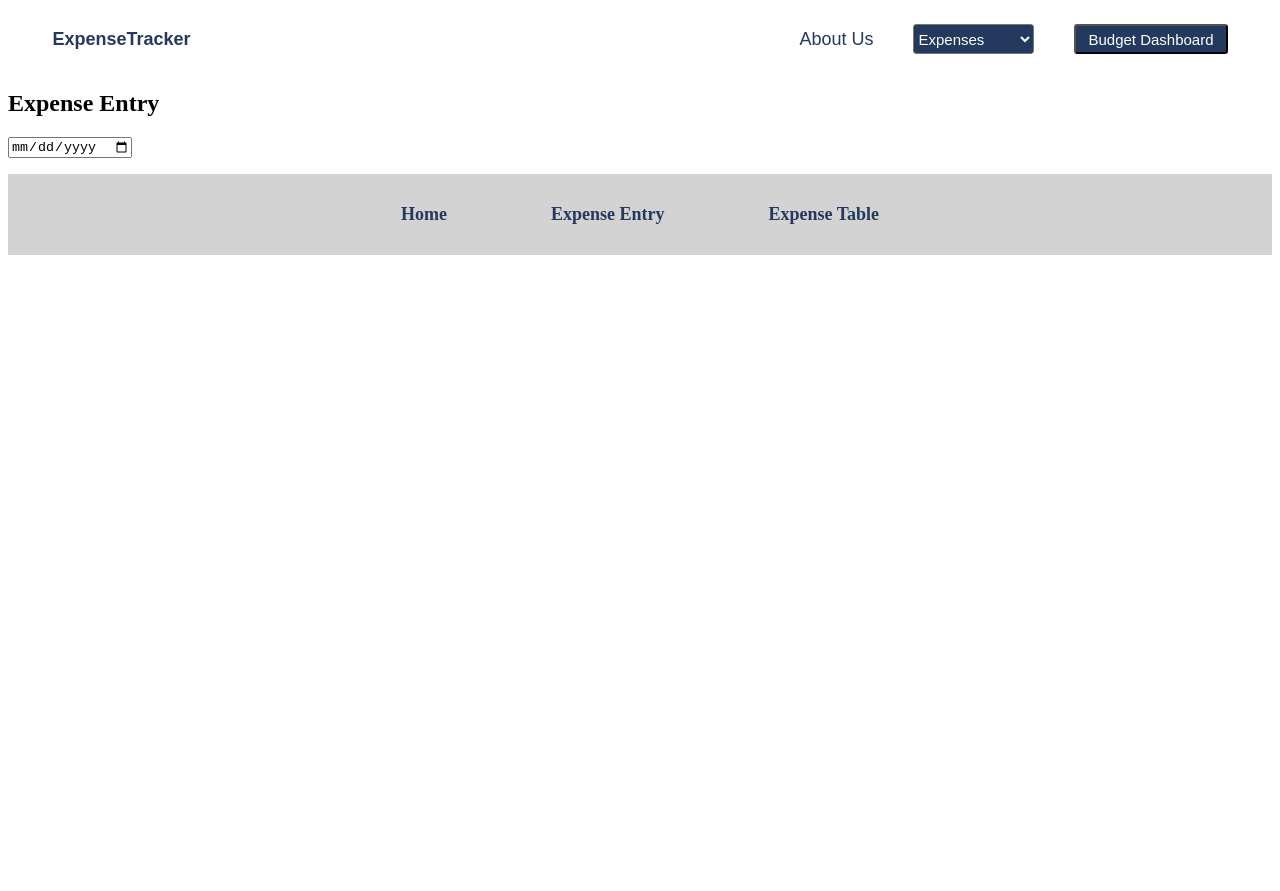
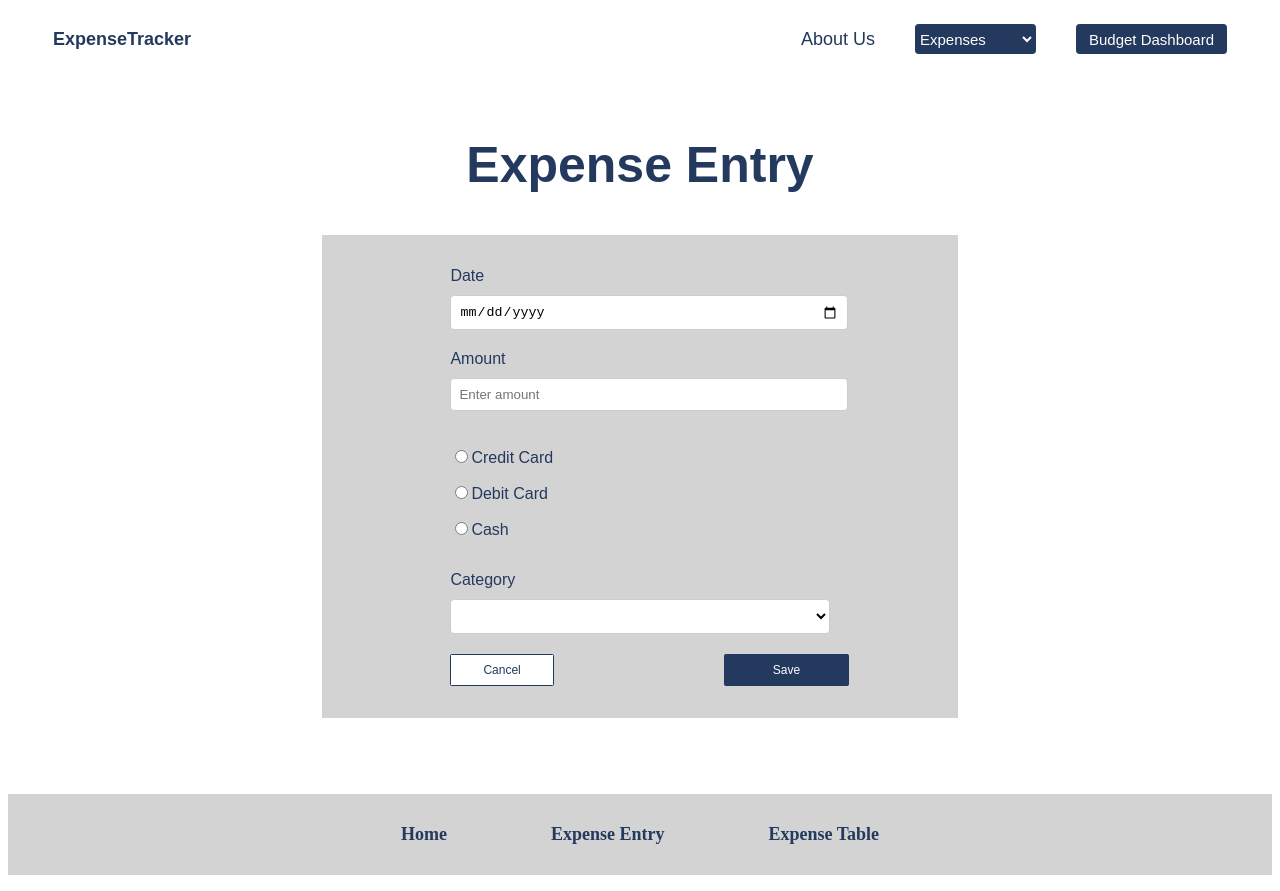
Before and after one commit to VictorOshiomah/ExpenseTracker, an Angular app: page /expense-entry in a window 1280 px wide. Before the commit the page ends 800 px from the top, so only its background shows below. Built offline with nearby package versions, Linux system fonts and the light colour scheme.

Commit message:
ExpenseEntryForm Added
I added Expense Entry Form and the route for Budget Dashboard.

I see that Ray also did that, so I'm going to merge both commits

```diff
--- a/src/app/app-routing.module.ts
+++ b/src/app/app-routing.module.ts
@@ -3,11 +3,13 @@ import { RouterModule, Routes } from '@angular/router';
 import { HomeComponent } from './home/home.component';
 import { ExpenseEntryComponent } from './expense-entry/expense-entry.component';
 import { ExpenseTableComponent } from './expense-table/expense-table.component';
+import { BudgetDashboardComponent } from './budget-dashboard/budget-dashboard.component';
 
 const routes: Routes = [
   { path: 'home', component: HomeComponent },
   { path: 'expense-entry', component: ExpenseEntryComponent },
   { path: 'expense-table', component: ExpenseTableComponent },
+  { path: 'budget-dashboard', component: BudgetDashboardComponent },
   { path: '', redirectTo: 'home', pathMatch: 'full' },
 ];
 
--- a/src/app/app.component.css
+++ b/src/app/app.component.css
@@ -32,12 +32,14 @@ select {
   font-size: 15px;
   height: 30px;
   border-radius: 0.2rem;
+  border: 1px solid #23395d;
 }
 
 .nav-btn {
   background-color: #23395d;
   color: white;
   border-radius: 0.2rem;
+  border: 1px solid #23395d;
   font-size: 15px;
   padding: 4px 12px 4px 12px;
 }
--- a/src/app/app.component.html
+++ b/src/app/app.component.html
@@ -11,7 +11,7 @@
           <option value="expense-table">Expense Table</option>
         </select>
       </li>
-      <button class="nav-btn">Budget Dashboard</button>
+      <button class="nav-btn" (click)="onClick()">Budget Dashboard</button>
     </ul>
   </div>
 </nav>
--- a/src/app/app.component.ts
+++ b/src/app/app.component.ts
@@ -14,4 +14,8 @@ export class AppComponent {
     const selection = e.target.value;
     this.router.navigate([selection]);
   }
+
+  onClick() {
+    this.router.navigate(['budget-dashboard']);
+  }
 }
--- a/src/app/app.module.ts
+++ b/src/app/app.module.ts
@@ -8,6 +8,7 @@ import { HomeComponent } from './home/home.component';
 import { ExpenseEntryComponent } from './expense-entry/expense-entry.component';
 import { FormsModule } from '@angular/forms';
 import { ExpenseTableComponent } from './expense-table/expense-table.component';
+import { BudgetDashboardComponent } from './budget-dashboard/budget-dashboard.component';
 
 @NgModule({
   declarations: [
@@ -16,6 +17,7 @@ import { ExpenseTableComponent } from './expense-table/expense-table.component';
     HomeComponent,
     ExpenseEntryComponent,
     ExpenseTableComponent,
+    BudgetDashboardComponent,
   ],
   imports: [BrowserModule, AppRoutingModule, FormsModule],
   providers: [],
--- /dev/null
+++ b/src/app/budget-dashboard/budget-dashboard.component.html
@@ -0,0 +1 @@
+<p>budget-dashboard works!</p>
--- a/src/app/expense-entry/expense-entry.component.css
+++ b/src/app/expense-entry/expense-entry.component.css
@@ -0,0 +1,74 @@
+.form {
+  display: grid;
+  place-items: center;
+  /* min-height: 100vh; */
+  margin-top: 1.5rem;
+  color: #23395d;
+  font-family: sans-serif;
+  margin-bottom: 4.2rem;
+}
+
+form {
+  background-color: lightgray;
+  width: 30%;
+  padding: 2rem 8rem 2rem 8rem;
+  margin-bottom: 0.5rem;
+}
+
+#header {
+  font-size: 50px;
+}
+
+form input {
+  gap: 3rem;
+}
+
+.form-group {
+  margin-bottom: 20px;
+}
+
+.form-group label {
+  display: block;
+  margin-bottom: 10px;
+}
+
+.form-group input[type="text"],
+.form-group input[type="date"],
+.form-group select {
+  width: 100%;
+  padding: 8px;
+  border: 1px solid #ccc;
+  border-radius: 4px;
+  background-color: white;
+}
+
+.form-group1 {
+  margin-bottom: 1rem;
+}
+
+.form-payment {
+  padding-top: 1rem;
+  padding-bottom: 1rem;
+}
+
+.form-btn {
+  display: flex;
+  justify-content: space-evenly;
+  gap: 10rem;
+}
+
+.form-btn button {
+  margin-right: 10px;
+  color: #23395d;
+  background-color: white;
+  border-radius: 0.1rem;
+  padding: 0.5rem 2rem 0.5rem 2rem;
+  border: 1px solid #23395d;
+  font-size: 12px;
+}
+
+#save-btn {
+  background-color: #23395d;
+  color: white;
+  padding: 0.5rem 3rem 0.5rem 3rem;
+}
--- a/src/app/expense-entry/expense-entry.component.html
+++ b/src/app/expense-entry/expense-entry.component.html
@@ -1,6 +1,40 @@
-<div>
-  <div><h2>Expense Entry</h2></div>
+<div class="form">
+  <div><h2 id="header">Expense Entry</h2></div>
   <form action="">
-    <input type="date" placeholder="Enter the date">
+    <div class="form-group">
+      <label for="date">Date</label>
+      <input id="date" type="date" placeholder="Enter the date" />
+    </div>
+    <div class="form-group">
+      <label for="amount">Amount</label>
+      <input id="amount" type="text" placeholder="Enter amount" />
+    </div>
+    <div class="form-payment">
+      <div class="form-group1">
+        <input type="radio" id="creditcard" name="paymentmethod" />
+        <label for="creditcard">Credit Card</label>
+      </div>
+      <div class="form-group1">
+        <input type="radio" id="debitcard" name="paymentmethod" />
+        <label for="debitcard">Debit Card</label>
+      </div>
+      <div class="form-group1">
+        <input type="radio" id="cash" name="paymentmethod" />
+        <label for="cash">Cash</label>
+      </div>
+    </div>
+    <div class="form-group">
+      <label for="category">Category</label>
+      <select name="" id="category">
+        <option value=""></option>
+        <option value="Food">Food</option>
+        <option value="Entertainment">Entertainment</option>
+        <option value="Misc">Misc</option>
+      </select>
+    </div>
+    <div class="form-btn">
+      <button id="cancel-btn">Cancel</button>
+      <button id="save-btn">Save</button>
+    </div>
   </form>
 </div>
```
Also changed, not shown: src/app/budget-dashboard/budget-dashboard.component.ts (added, +10 -0 lines), src/app/budget-dashboard/budget-dashboard.component.css (added).
